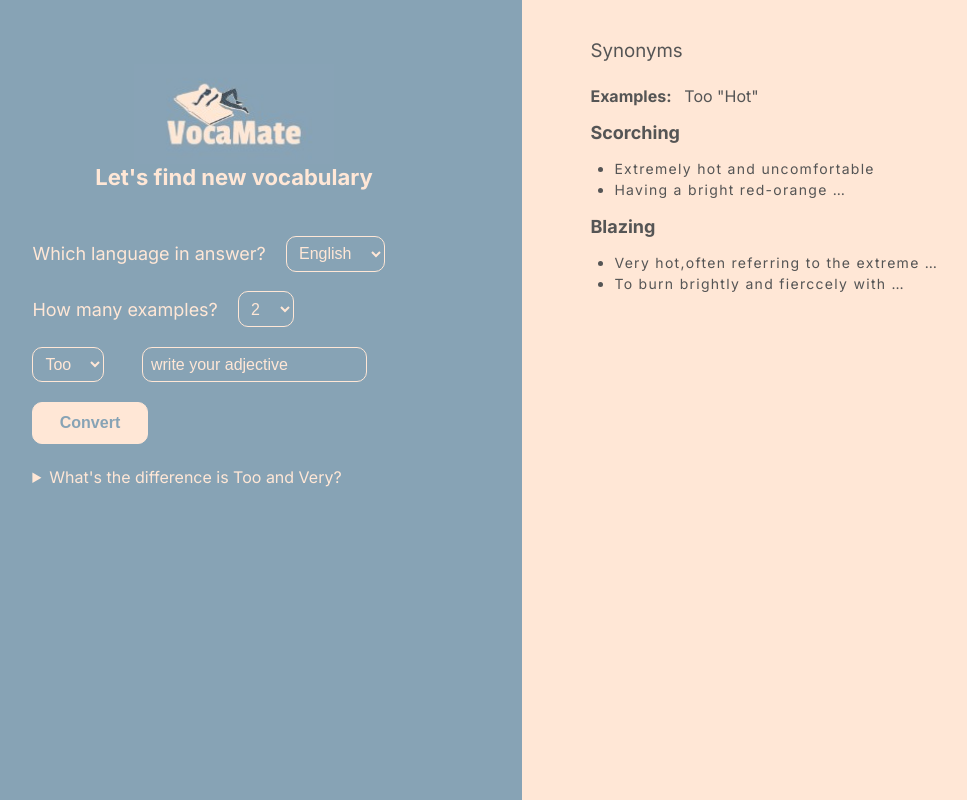
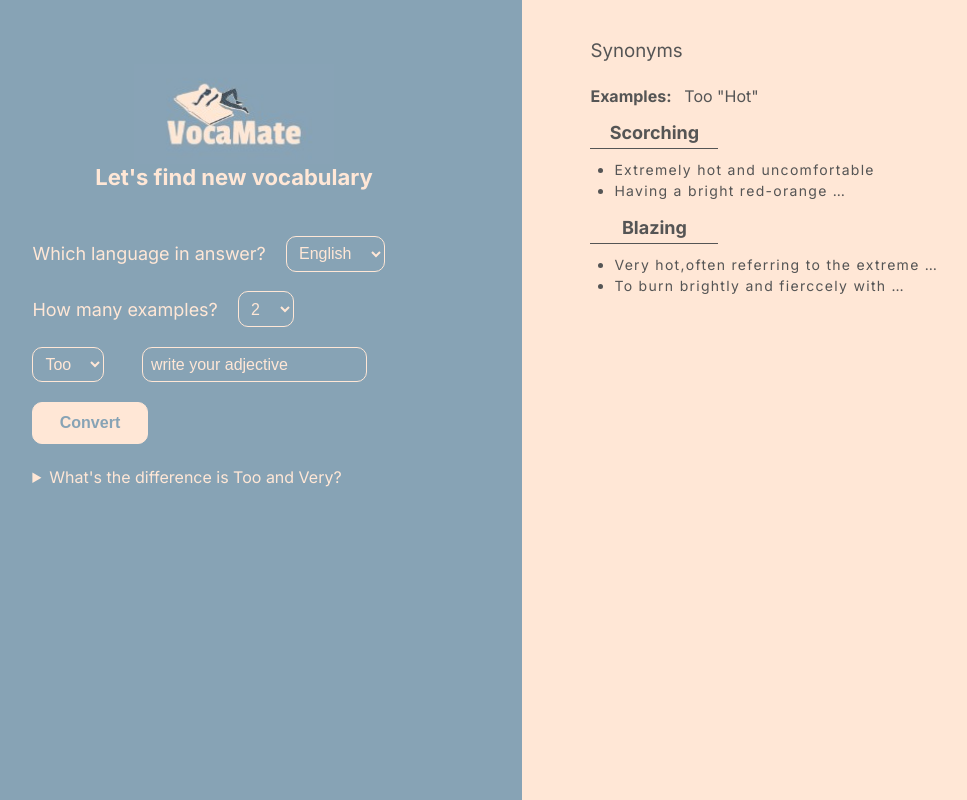
Before and after one commit to ha-nakamura112/search_syn, a Next.js app: page / in a window 1280 px wide. Shown: the whole page, without its empty margins (54-1021 px from the left). Built offline with nearby package versions, Linux system fonts and the light colour scheme.

Commit message:
style fixed

```diff
--- a/src/pages/index.js
+++ b/src/pages/index.js
@@ -63,7 +63,6 @@ function Home({ server }) {
     if(userInput !== null && userInput !== ''){
       setSendFlag(false)
       setMsg(null);
-      setCssFlag(true)
       const sendData =
         {
           'word': userInput,
@@ -91,6 +90,8 @@ function Home({ server }) {
         setparsedResponse(data);
         if(data.length > 4){
           setCssFlag(false);
+        }else{
+          setCssFlag(true)
         }
         setMsg(null);
         setSendFlag(true);
--- a/src/styles/Home.module.css
+++ b/src/styles/Home.module.css
@@ -194,10 +194,15 @@
   }
 
   .synonym h2 {
-    padding-bottom: 3%;
+    text-align: center;
+    width: 17vw;
+    font-size: 20px;
+    padding-bottom: 1%;
+    border-bottom: 1px solid var(--color-regular-text);
   }
 
   .synonym ul {
+    padding-top: 2%;
     padding-left: 3vh;
   }
 
@@ -280,11 +285,16 @@
   }
 
   .synonym h2 {
+    width: 10vw;
     font-size: 18px;
   }
 
   .synonym li {
     font-size: 14px;
+  }
+
+  .adjust__synonym ul > li:last-child{
+    display: none;
   }
 }
 
```
